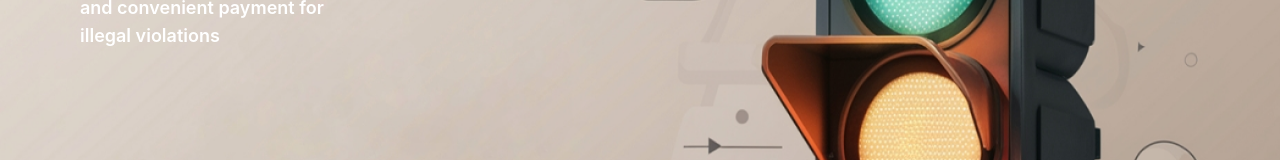
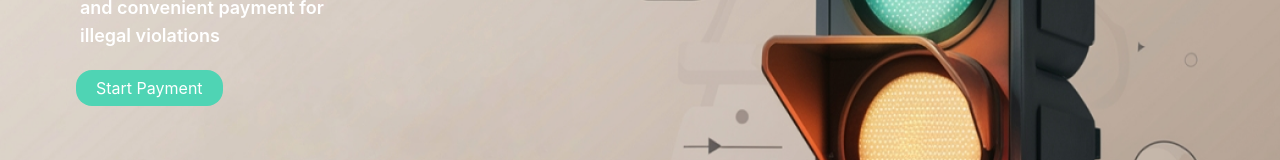
Before and after one commit to kadik23/Online_trafic_fine, a React (Create React App) app in the folder frontend/: page / in a window 1280 px wide. Shown: the part 274-434 px from the top of the page. Built offline with nearby package versions, Linux system fonts and the light colour scheme; no server answers.

Commit message:
fixed some issues

```diff
--- a/frontend/public/index.html
+++ b/frontend/public/index.html
@@ -2,7 +2,7 @@
 <html lang="en">
   <head>
     <meta charset="utf-8" />
-    <link rel="icon" href="%PUBLIC_URL%/favicon.ico" />
+    <link rel="icon" href="../src//assets/images/Logo.png" />
     <meta name="viewport" content="width=device-width, initial-scale=1" />
     <meta name="theme-color" content="#000000" />
     <meta
@@ -24,7 +24,7 @@
       work correctly both with client-side routing and a non-root public URL.
       Learn how to configure a non-root public URL by running `npm run build`.
     -->
-    <title>React App</title>
+    <title>TicketPay</title>
   </head>
   <body>
     <noscript>You need to enable JavaScript to run this app.</noscript>
--- a/frontend/src/App.jsx
+++ b/frontend/src/App.jsx
@@ -16,6 +16,7 @@ import PopupContext from './contexts/PopupContext'
 import usePopup from './hooks/usePopup'
 axios.defaults.withCredentials = true;
 axios.defaults.baseURL = 'https://online-trafic-fine-7.onrender.com/';
+// axios.defaults.baseURL = 'http://localhost:3001';
 
 function App() {
   const toastManager = useToast();
--- a/frontend/src/components/NavLinks.jsx
+++ b/frontend/src/components/NavLinks.jsx
@@ -31,9 +31,7 @@ function NavLinks() {
 
   const Logout = () => {
     return (
-        // <button onClick={handleLogout} activeClassName="selected navlink" className='mr-6'>
-        //   Logout
-        // </button>
+
         <button onClick={handleLogout} class="Btn">
 
         <div class="sign"><svg viewBox="0 0 512 512"><path d="M377.9 105.9L500.7 228.7c7.2 7.2 11.3 17.1 11.3 27.3s-4.1 20.1-11.3 27.3L377.9 406.1c-6.4 6.4-15 9.9-24 9.9c-18.7 0-33.9-15.2-33.9-33.9l0-62.1-128 0c-17.7 0-32-14.3-32-32l0-64c0-17.7 14.3-32 32-32l128 0 0-62.1c0-18.7 15.2-33.9 33.9-33.9c9 0 17.6 3.6 24 9.9zM160 96L96 96c-17.7 0-32 14.3-32 32l0 256c0 17.7 14.3 32 32 32l64 0c17.7 0 32 14.3 32 32s-14.3 32-32 32l-64 0c-53 0-96-43-96-96L0 128C0 75 43 32 96 32l64 0c17.7 0 32 14.3 32 32s-14.3 32-32 32z"></path></svg></div>
--- a/frontend/src/components/Popup.jsx
+++ b/frontend/src/components/Popup.jsx
@@ -81,7 +81,7 @@ function Success(){
 function Failed(){
     return(
         <div className=''>
-            <h1 className='text-[#434343] font-semibold absolute top-2'>Confirm payment</h1>
+            <h1 className='text-[#434343] font-semibold absolute top-2 ml-14'>Confirm payment</h1>
             <img src={FailedIcon} alt="" />
             <h1 className='font-bold p-2 text-xl text-[#828282]'>Payment failed!</h1>
             <p className='text-[#828282] font-medium'>Pleasw try again </p>
--- a/frontend/src/pages/FineOverview.jsx
+++ b/frontend/src/pages/FineOverview.jsx
@@ -8,6 +8,7 @@ import Navbar from '../components/Navbar'
 import axios from 'axios';
 import ToastContext from '../contexts/ToastContext';
 import Loading from '../components/Loading';
+
 function FineOverview() {
   const { id } = useParams();
   const { user,  fines, userID,  ready } = useContext(UserContext);
@@ -23,6 +24,8 @@ function FineOverview() {
         const idToFilter = id
         const filteredData = fines.filter(([id]) => id === idToFilter);
         setFilteredArray(filteredData);
+        // console.log( filteredArray);
+        // console.log(" data : " + filteredArray[0][6]);
         if(filteredArray){
           const status = filteredArray[0][6]
           console.log(status);
--- a/frontend/src/pages/LandingPage.jsx
+++ b/frontend/src/pages/LandingPage.jsx
@@ -33,15 +33,14 @@ function LandingPage() {
               Here we provide you with quick  <br /> and convenient payment for
               <br /> illegal violations
           </motion.h2>
+          <motion.button
+            variants={textVariants}
+            type='submit'
+            className='px-5 py-2 mt-5 ml-5 text-white bg-[#4FD4B4] rounded-2xl hover:opacity-80 active:scale-105'
+          >
+          Start Payment
+          </motion.button>
       </motion.div>
-        {/* <h1 className='font-bold text-4xl text-white boxshadow mt-40 mb-5'>
-            Welcome to
-            <span className='text-black'>Ticket</span>
-            <span className=' text-red-700'>Pay</span>
-            <br /><span className='ml-3 mt-2'>website</span>
-        </h1>    */}
-        {/* <h2 className='text-white text-lg font-semibold ml-6'>
-        </h2> */}
     </div>
   );
 
--- a/frontend/src/pages/Login.jsx
+++ b/frontend/src/pages/Login.jsx
@@ -45,21 +45,12 @@ function Login() {
             </NavLink>
         </div>
         <div className='bg-[#D9D9D9] text-[#8F8F8F] absolute top-14 left-52 flex flex-col justify-center h-[28rem] w-[26rem] rounded-2xl bg-opacity-80 shadow-2xl'>
-            <div className='flex flex-col justify-center items-center text'>
+            <div className='flex flex-col justify-center items-center text-[#8F8F8F]'>
                 <span className='font-bold text-2xl boxshadow mb-3 '> Welcome back</span>
                 <span className='font-semibold text-lg'>Please enter your details below to sign in</span>
             </div>
             <form onSubmit={handleLoginSubmit} className='flex flex-col items-center justify-between w-full h-[55%] mt-10'>
                 <hr className='bg-black h-0.5 bg-opacity-20  w-[80%]'/>
-                {/* <div className='w-[80%] relative'>
-                  <input
-                    type="text"
-                    className='bg-[#E2E2E2]  w-full px-10 py-2 text-start placeholder:font-semibold rounded-lg outline-none'
-                    placeholder='Email address'
-                  />
-                  <span className='text-red-700 absolute right-[55%] top-2'>*</span>
-                </div>   */}
-
                 <div className="inputbox">
                     <input
                       required="required"
@@ -81,15 +72,6 @@ function Login() {
                     <span>Password *</span>
                     <i></i>
                 </div>
-                {/* <div className='w-[80%] relative'>
-                  <input
-                    type="password"
-                    className='bg-[#E2E2E2]  w-full px-10 py-2 text-start placeholder:font-semibold rounded-lg outline-none'
-                    placeholder='Password'
-
-                  />
-                  <span className='text-red-700 absolute right-[65%] top-2'>*</span>
-                </div>   */}
                 <button type='submit' className='px-24 py-2 text-white bg-[#4FD4B4] rounded-2xl hover:opacity-80 active:scale-105'>Log in</button>
                 <div className='flex items-center justify-center w-full'>
                     <hr className='bg-black h-0.5 bg-opacity-60  w-[25%]'/>
```
Also changed, not shown: 1 other file (tests, documents, lock files or other folders).
